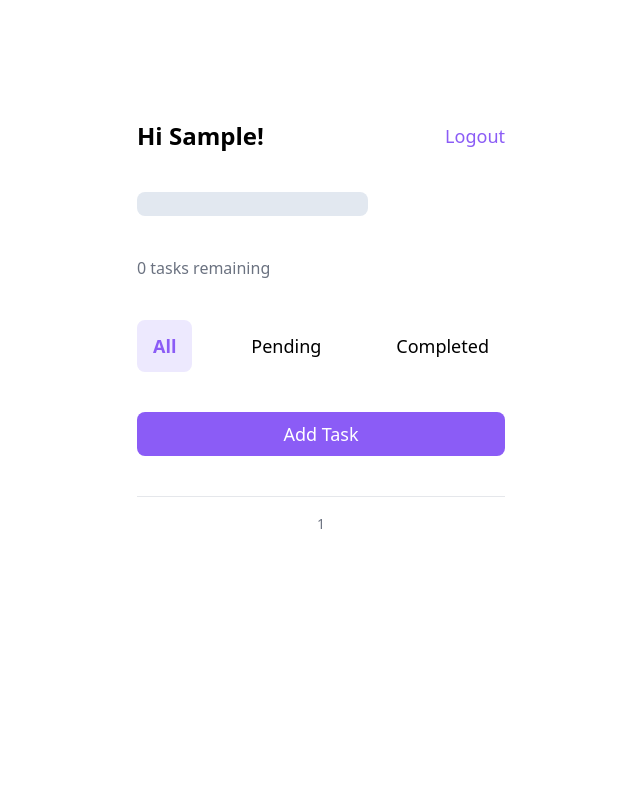
After one commit to sam9111/TaskManager2.0, a Django app: page /all_tasks/ in a window 1280 px wide. The commit adds this page. Shown: the whole page, without its empty margins (319-959 px from the left). Run offline with Django 3.2, Linux system fonts and the light colour scheme; the visitor is signed in with stand-in values (Sample User, id 1); data that the repository does not hold is empty; some libraries are stand-ins or nearby versions.

Commit message:
created dashboard

```diff
--- a/requirements.txt
+++ b/requirements.txt
@@ -1 +1,2 @@
 Django==4.0.1
+fontawesomefree==6.0.0
--- a/task_manager/settings.py
+++ b/task_manager/settings.py
@@ -41,6 +41,7 @@ INSTALLED_APPS = [
     "tailwind",
     "theme",
     "django_browser_reload",
+    "fontawesomefree",
 ]
 
 MIDDLEWARE = [
--- a/task_manager/urls.py
+++ b/task_manager/urls.py
@@ -6,14 +6,14 @@ from django.contrib.auth.views import LogoutView
 
 urlpatterns = [
     path("admin/", admin.site.urls),
-    path("tasks/", GenericTaskView.as_view()),
+    path("tasks/", GenericPendingTaskView.as_view()),
     path("create-task/", GenericTaskCreateView.as_view()),
     path("update-task/<pk>/", GenericTaskUpdateView.as_view()),
     path("detail-task/<pk>/", GenericTaskDetailView.as_view()),
     path("delete-task/<pk>/", GenericTaskDeleteView.as_view()),
     # path("complete_task/<int:index>/", complete_task_view),
-    # path("completed_tasks/", completed_tasks_view),
-    # path("all_tasks/", all_tasks_view),
+    path("completed_tasks/", GenericCompletedTaskView.as_view()),
+    path("all_tasks/", GenericAllTaskView.as_view()),
     # path("sessiontest", session_storage_view),
     path("user/signup/", UserCreateView.as_view()),
     path("user/login/", UserLoginView.as_view()),
--- a/tasks/views.py
+++ b/tasks/views.py
@@ -37,6 +37,54 @@ class UserLoginView(LoginView):
 #     request.session["total_views"] = total_views + 1
 #     return HttpResponse(f"total views: {total_views} {request.user.is_authenticated}")
 
+
+# list of tasks
+class GenericAllTaskView(LoginRequiredMixin, ListView):
+    template_name = "all_tasks.html"
+    context_object_name = "tasks"
+    paginate_by = 5
+
+    def get_queryset(self):
+
+        search_term = self.request.GET.get("search")
+        tasks = Task.objects.filter(deleted=False, user=self.request.user)
+        if search_term:
+            tasks = tasks.filter(title__icontains=search_term)
+        return tasks
+
+
+class GenericCompletedTaskView(LoginRequiredMixin, ListView):
+    template_name = "completed_tasks.html"
+    context_object_name = "tasks"
+    paginate_by = 5
+
+    def get_queryset(self):
+
+        search_term = self.request.GET.get("search")
+        tasks = Task.objects.filter(deleted=False, user=self.request.user).filter(
+            completed=False
+        )
+        if search_term:
+            tasks = tasks.filter(title__icontains=search_term)
+        return tasks
+
+
+class GenericPendingTaskView(LoginRequiredMixin, ListView):
+    template_name = "tasks.html"
+    context_object_name = "tasks"
+    paginate_by = 5
+
+    def get_queryset(self):
+
+        search_term = self.request.GET.get("search")
+        tasks = Task.objects.filter(deleted=False, user=self.request.user).filter(
+            completed=False
+        )
+        if search_term:
+            tasks = tasks.filter(title__icontains=search_term)
+        return tasks
+
+
 # creating task
 class TaskCreateForm(ModelForm):
     def clean_title(self):
@@ -71,22 +119,6 @@ class GenericTaskUpdateView(UpdateView):
     success_url = "/tasks"
 
 
-# list of tasks
-class GenericTaskView(LoginRequiredMixin, ListView):
-    template_name = "tasks.html"
-    context_object_name = "tasks"
-    paginate_by = 2
-
-    def get_queryset(self):
-        search_term = self.request.GET.get("search")
-        tasks = Task.objects.filter(deleted=False, user=self.request.user).filter(
-            completed=False
-        )
-        if search_term:
-            tasks = tasks.filter(title__icontains=search_term)
-        return tasks
-
-
 # one task view
 class GenericTaskDetailView(DetailView):
     model = Task
--- a/templates/all_tasks.html
+++ b/templates/all_tasks.html
@@ -1,25 +1,36 @@
-<a href="/tasks/">Back to Tasks</a>
-<div>
-    <div>
-        <h2>Pending Tasks</h2>
-        {% for task in tasks %}
+{% extends "dashboard.html" %}
 
+{% block page %}
+<p class="text-md text-gray-500">{{tasks.count}} tasks remaining </p>
+<div class="flex   items-center justify-between ">
+    <a href="/all_tasks" class=" rounded-lg text-violet-500 font-bold bg-violet-100 px-4 py-3 text-lg">All</a>
+    <a href="/tasks"
+        class=" rounded-lg hover:bg-violet-100 hover:text-violet-500 px-4 py-3 font-medium text-lg">Pending</a>
+    <a href="/completed_tasks"
+        class=" rounded-lg hover:bg-violet-100 hover:text-violet-500 px-4 py-3 font-medium text-lg">Completed</a>
+</div>
+
+{% for task in tasks %}
+
+<div class="rounded-lg bg-slate-200 border-none p-4 flex flex-row justify-between">
+
+    <a href="/detail-task/{{task.id}}/">
         <div>
-            {{task.id}} . {{task.title}} - {{task.created_date}}
-            <br />
-            {{task.description}}
+            <p class="text-md">{{task.title.capitalize}} </p>
+            <p class="text-sm text-gray-700">{{task.created_date|date:"D d M"}}</p>
         </div>
-        {% endfor %}
-    </div>
-    <div>
-        <h1>Completed Tasks</h1>
-        {% for task in completed_tasks %}
+        <div class="flex items-center space-x-2">
+            <a href="/complete_task/{{task.id}}/" class="p-2 bg-violet-500 rounded-lg "><i
+                    class="fa-solid fa-check text-white text-lg"></i></a>
 
-        <div>
-            {{task.id}} . {{task.title}} - {{task.created_date}}
-            <br />
-            {{task.description}}
+            <a href="/update-task/{{task.id}}/" class="p-2 bg-emerald-500 rounded-lg "><i
+                    class="fa-solid fa-pen-to-square text-white text-lg"></i></a>
+            <a href="/delete-task/{{task.id}}/" class="p-2 bg-red-500 rounded-lg "><i
+                    class="fa-solid fa-trash text-white text-lg"></i></a>
         </div>
-        {% endfor %}
-    </div>
+    </a>
 </div>
+
+{% endfor %}
+
+{% endblock %}
--- a/templates/base.html
+++ b/templates/base.html
@@ -1,5 +1,4 @@
 {% load static tailwind_tags %}
-
 <!DOCTYPE html>
 <html lang="en">
 
@@ -8,11 +7,13 @@
     <meta charset="UTF-8">
     <meta name="viewport" content="width=device-width, initial-scale=1.0">
     <meta http-equiv="X-UA-Compatible" content="ie=edge">
+    <script src="{% static 'fontawesomefree/js/all.min.js' %}"></script>
     {% tailwind_css %}
+
 </head>
 
 <body class=" leading-normal tracking-normal">
-    <div class="flex flex-col max-w-md mx-auto  h-screen p-10 ">
+    <div class="container max-w-md mx-auto  h-screen p-10 ">
         {% block content %}{% endblock %}
     </div>
 </body>
--- /dev/null
+++ b/templates/dashboard.html
@@ -0,0 +1,32 @@
+{% extends "base.html" %}
+
+{% block content %}
+<div class="space-y-10 flex flex-col">
+    <div class="flex items-center mt-20 ">
+        <h1 class="grow text-2xl font-bold ">Hi {{user.username.capitalize}}!</h1>
+        <a href="/user/logout/" class="text-lg text-violet-500 flex-end">Logout</a>
+    </div>
+
+    <form method="get" action="">
+        <input type="text" name="search" class="rounded-lg bg-slate-200 border-none " />
+        <button type="submit" class=" "><i class="fa fa-search text-gray-500 z-20 hover:text-black"></i></button>
+    </form>
+
+
+    {% block page %}
+    {% endblock %}
+    <a href="/create-task/" class="text-lg bg-violet-500 p-2 rounded-lg text-white w-full  text-center">Add Task</a>
+    <nav class="border-t border-gray-200 px-4 flex items-center justify-center ">
+        <div class="hidden md:-mt-px md:flex">
+            {% for page in paginator.page_range %}
+
+            <a href="?page={{page}}&search={{request.GET.search}}"
+                class="border-transparent text-gray-500 hover:text-gray-700 hover:border-gray-300 border-t-2 pt-4 px-4 inline-flex items-center text-sm font-medium">
+                {{page}}
+            </a>
+
+            {% endfor %}
+        </div>
+    </nav>
+</div>
+{% endblock %}
--- a/templates/user_create.html
+++ b/templates/user_create.html
@@ -2,7 +2,7 @@
 
 {% block content %}
 <div class="space-y-10">
-    <h1 class="text-4xl font-bold my-20">Task Manager</h1>
+    <h1 class="text-4xl font-bold mt-20">Task Manager</h1>
     <h2 class="text-2xl font-medium ">Signup</h2>
     <form method="post" action="" class="">
         {% csrf_token %}
--- a/templates/user_login.html
+++ b/templates/user_login.html
@@ -2,7 +2,7 @@
 
 {% block content %}
 <div class="space-y-10">
-    <h1 class="text-4xl font-bold my-20">Task Manager</h1>
+    <h1 class="text-4xl font-bold mt-20">Task Manager</h1>
     <h2 class="text-2xl font-medium ">Login</h2>
     <form method="post" action="" class="">
         {% csrf_token %}
```
Also changed, not shown: templates/tasks.html (+27 -29 lines).
